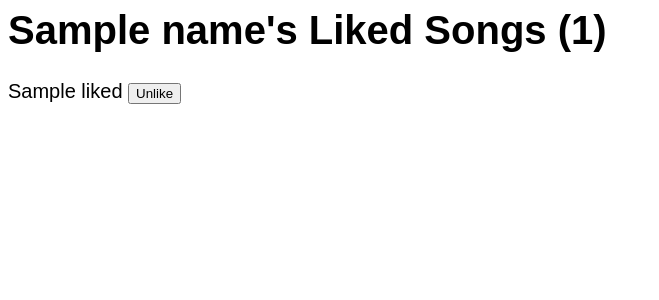
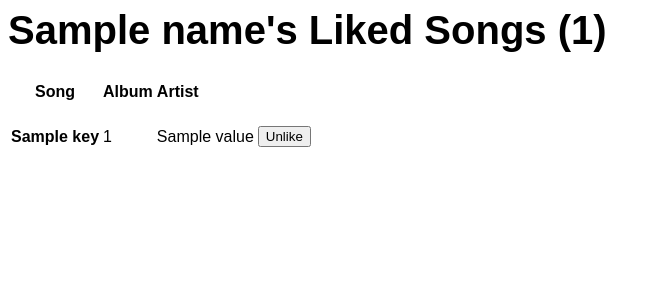
Before and after one commit to hegrace0101/cs4111-spotify, a Flask app: template templates/songs.html in a window 1280 px wide. Shown: the top 300 px of the page, without its empty margins (0-659 px from the left). Run offline with Flask 2, Linux system fonts and the light colour scheme; the template is opened without the code that fills it: most values are stand-ins (such as "Sample title", 1, 10 or a date in 2020); parts of the project's set-up code (start-up, migrations or seed data) failed here and were passed over.

Commit message:
added album and artist to liked-sons page

```diff
--- a/templates/songs.html
+++ b/templates/songs.html
@@ -9,7 +9,25 @@
 <body>
 	<h1>{{name}}'s Liked Songs ({{count}})</h1>
 
-  <div>
+
+  <table>
+		<tr>
+			<th> <h4>Song</h4> </th>
+				<td> <h4>Album</h4> </td>
+				<td> <h4>Artist</h4></td>
+		</tr>
+		{% for key, value in liked.items() %}
+		   <tr>
+				<th> {{ key }} </th>
+				<td> {{ value[0] }} </td>
+				<td> {{ value[1] }} </td>
+        <td> <form style="display: inline" method="POST" action="/unlike"> <button value="{{n}}" name="unlike" type="submit"> Unlike </button> </form> </td>
+		   </tr>
+		{% endfor %}
+	</table>
+
+
+  <!--<div>
     {% for n in liked %}
     <div>
       <p style="display: inline">{{n}}
@@ -17,7 +35,7 @@
       </p>
     </div>
     {% endfor %}
-  </div>
+  </div> -->
 
 </body>
 
```
